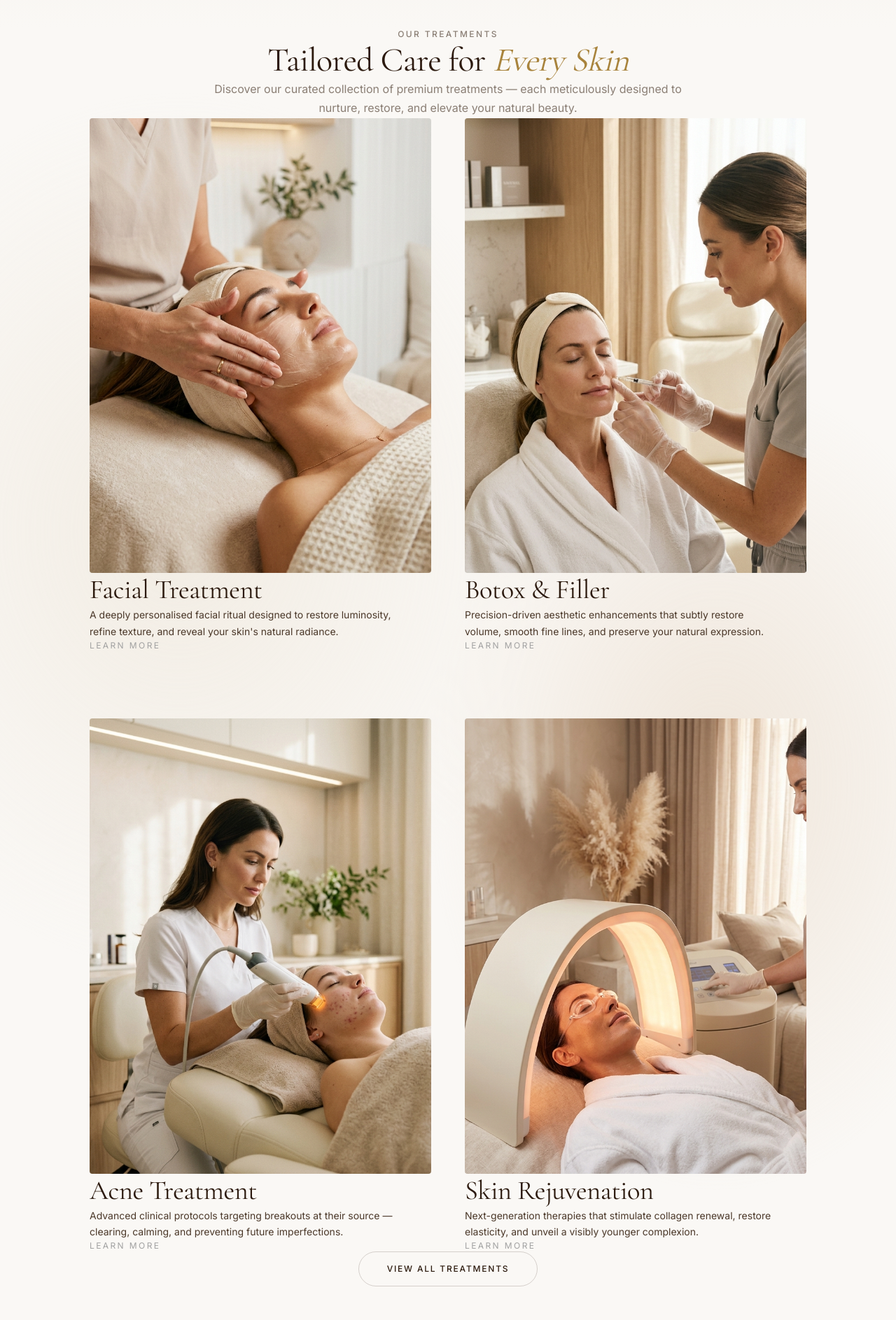
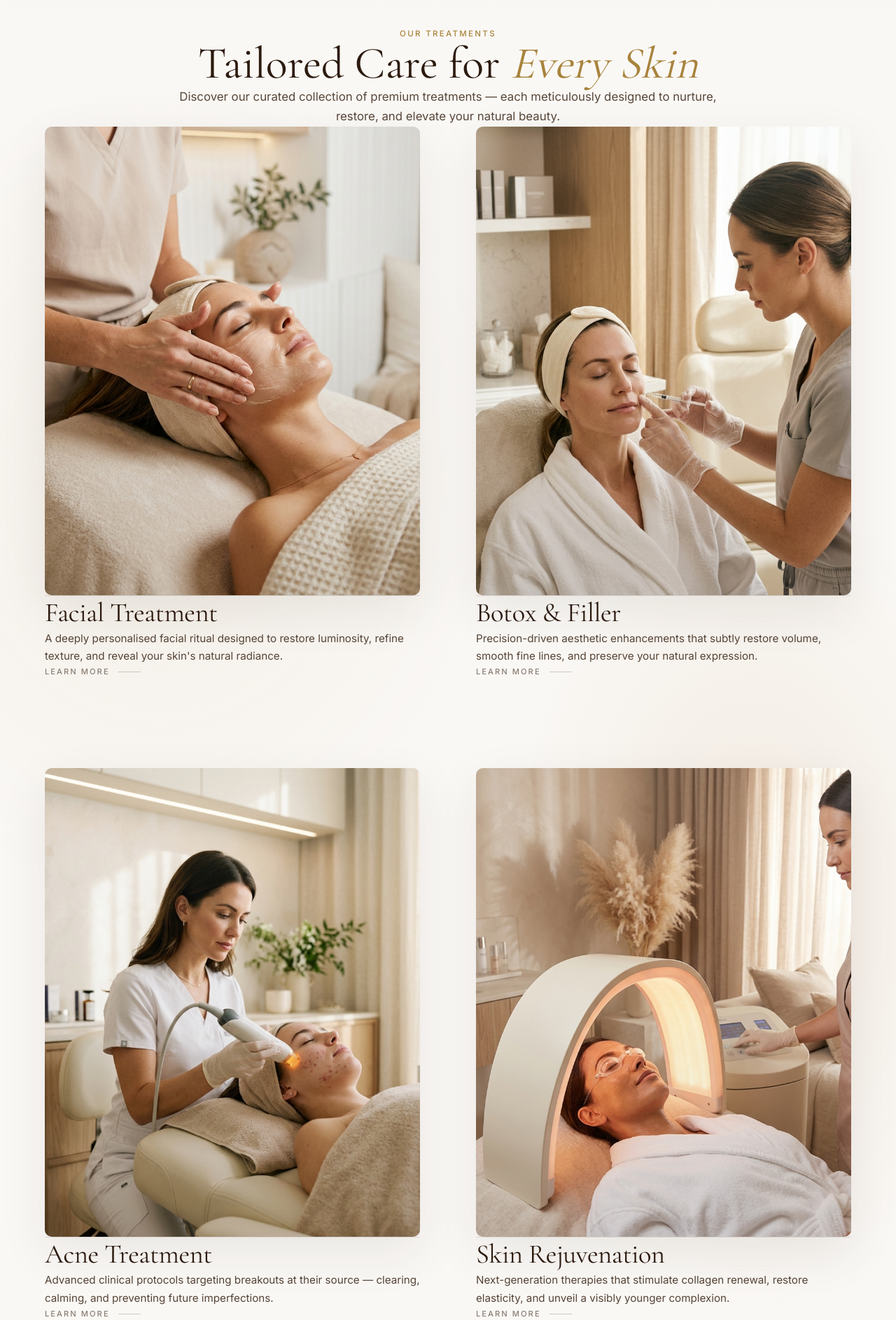
Before and after one commit to aetheramizu/JUUNE-Skin-Atelier, a Next.js app: page / in a window 1280 px wide. Shown: the part 1240-3127 px from the top of the page at 70% size. Before the commit the page ends 3079 px from the top, so only its background shows below. Built offline with nearby package versions, Linux system fonts and the light colour scheme.

Commit message:
Refined the Treatments section

```diff
--- a/components/FeaturedTreatments.tsx
+++ b/components/FeaturedTreatments.tsx
@@ -88,8 +88,8 @@ function TreatmentItem({
   index: number;
   isVisible: boolean;
 }): React.ReactElement {
-  // Add a subtle vertical offset to the second column for an editorial stagger
-  const offsetClass = index % 2 !== 0 ? "md:mt-16 lg:mt-24" : "";
+  // Add a subtle vertical offset to the second column for an editorial stagger.
+  const offsetClass = index % 2 !== 0 ? "md:mt-12 lg:mt-16" : "";
 
   return (
     <div
@@ -97,7 +97,7 @@ function TreatmentItem({
       style={{
         opacity: isVisible ? 1 : 0,
         transform: isVisible ? "translateY(0)" : "translateY(24px)",
-        transition: `opacity 800ms ease-[0.25,0,0.05,1] ${150 + index * 100}ms, transform 800ms ease-[0.25,0,0.05,1] ${150 + index * 100}ms`,
+        transition: `opacity 800ms cubic-bezier(0.25, 0, 0.05, 1) ${150 + index * 100}ms, transform 800ms cubic-bezier(0.25, 0, 0.05, 1) ${150 + index * 100}ms`,
       }}
     >
       <a
@@ -106,43 +106,48 @@ function TreatmentItem({
         className="group block w-full cursor-pointer"
       >
         {/* ── Image ─────────────────────────────────────────── */}
-        <div className="relative aspect-[3/4] w-full overflow-hidden rounded-sm">
+        <div className="relative aspect-[4/5] w-full overflow-hidden rounded-[10px] bg-[var(--color-bg-soft)] shadow-[0_24px_70px_rgba(44,26,14,0.08)] transition-shadow duration-700 group-hover:shadow-[0_30px_90px_rgba(44,26,14,0.13)]">
           <Image
             src={treatment.image}
             alt={`${treatment.title} — JUUNÉ Skin Atelier`}
             fill
-            sizes="(max-width: 768px) 100vw, 50vw"
-            className="object-cover"
+            sizes="(max-width: 768px) 100vw, (max-width: 1200px) 46vw, 540px"
+            className="object-cover object-center transition-transform duration-[1200ms] ease-out group-hover:scale-[1.035]"
           />
           {/* Subtle white overlay gradient for depth */}
           <div
-            className="absolute inset-0 pointer-events-none opacity-40 group-hover:opacity-60 transition-opacity duration-700"
+            className="absolute inset-0 pointer-events-none opacity-70 transition-opacity duration-700 group-hover:opacity-85"
             aria-hidden="true"
             style={{
-              background: "linear-gradient(to bottom, rgba(255, 255, 255, 0.1) 0%, transparent 50%)",
+              background: "linear-gradient(180deg, rgba(250, 248, 245, 0.14) 0%, transparent 38%, rgba(44, 26, 14, 0.12) 100%)",
             }}
           />
         </div>
 
         {/* ── Text Content ──────────────────────────────────── */}
-        <div className="flex flex-col items-start w-full mt-7">
+        <div className="flex w-full flex-col items-start border-t border-[rgba(44,26,14,0.12)] pt-6 mt-7">
           <h3
-            className="font-serif text-xl sm:text-2xl font-normal tracking-tight text-neutral-800 transition-colors duration-300 group-hover:text-neutral-900"
+            className="font-serif text-[1.65rem] sm:text-[1.9rem] font-normal leading-[1.05] tracking-normal text-[var(--color-text-heading)] transition-colors duration-300 group-hover:text-[var(--color-accent-dark)]"
           >
             {treatment.title}
           </h3>
 
           <p
-            className="mt-3 text-sm leading-relaxed text-neutral-500 line-clamp-3 max-w-[92%]"
+            className="mt-4 max-w-[34rem] text-[0.95rem] leading-[1.85] line-clamp-3"
+            style={{ color: "color-mix(in srgb, var(--color-text-body) 82%, var(--color-text-muted) 18%)" }}
           >
             {treatment.description}
           </p>
 
           {/* ── CTA ─────────────────────────────────────────── */}
           <span
-            className="mt-5 inline-block text-xs uppercase tracking-widest text-neutral-400 transition-all duration-500 ease-out group-hover:text-neutral-800 group-hover:underline underline-offset-[8px] decoration-[0.5px]"
+            className="mt-7 inline-flex items-center gap-3 text-[0.7rem] font-medium uppercase tracking-[0.18em] text-[var(--color-text-muted)] transition-colors duration-500 ease-out group-hover:text-[var(--color-text-heading)]"
           >
             Learn More
+            <span
+              className="h-px w-8 bg-[rgba(44,26,14,0.22)] transition-all duration-500 group-hover:w-12 group-hover:bg-[var(--color-accent-dark)]"
+              aria-hidden="true"
+            />
           </span>
         </div>
       </a>
@@ -158,7 +163,7 @@ export default function FeaturedTreatments(): React.ReactElement {
   return (
     <section
       ref={sectionRef as React.RefObject<HTMLElement>}
-      className="relative overflow-hidden py-24 flex flex-col items-center"
+      className="relative overflow-hidden py-28 sm:py-32 lg:py-40 flex flex-col items-center"
       aria-label="Featured Treatments"
       style={{ backgroundColor: "var(--color-bg-base)" }}
     >
@@ -167,18 +172,18 @@ export default function FeaturedTreatments(): React.ReactElement {
         className="absolute inset-0 pointer-events-none"
         aria-hidden="true"
         style={{
-          opacity: 0.6,
+          opacity: 0.46,
           background: `
-            radial-gradient(ellipse 60% 50% at 20% 40%, var(--color-bg-muted) 0%, transparent 70%),
-            radial-gradient(ellipse 50% 50% at 80% 60%, var(--color-primary-light) 0%, transparent 65%)
+            radial-gradient(ellipse 54% 44% at 18% 34%, var(--color-bg-muted) 0%, transparent 72%),
+            radial-gradient(ellipse 42% 46% at 84% 66%, var(--color-primary-light) 0%, transparent 68%)
           `,
         }}
       />
 
-      <div className="relative w-full max-w-5xl mx-auto px-6 flex flex-col items-center">
+      <div className="relative w-full max-w-6xl mx-auto px-6 sm:px-8 lg:px-10 flex flex-col items-center">
         {/* ── Section Header ──────────────────────────────── */}
         <div
-          className="flex flex-col items-center text-center w-full max-w-2xl mx-auto mb-16"
+          className="flex flex-col items-center text-center w-full max-w-3xl mx-auto mb-20 lg:mb-28"
           style={{
             opacity: isVisible ? 1 : 0,
             transform: isVisible ? "translateY(0)" : "translateY(20px)",
@@ -187,10 +192,10 @@ export default function FeaturedTreatments(): React.ReactElement {
         >
           {/* Eyebrow */}
           <span
-            className="inline-block mb-4 text-[0.75rem] font-medium uppercase"
+            className="inline-block mb-5 text-[0.72rem] font-medium uppercase"
             style={{
               letterSpacing: "var(--tracking-widest)",
-              color: "var(--color-text-muted)",
+              color: "var(--color-accent-dark)",
             }}
           >
             Our Treatments
@@ -198,11 +203,10 @@ export default function FeaturedTreatments(): React.ReactElement {
 
           {/* Heading */}
           <h2
-            className="font-serif font-light mb-6 text-center"
+            className="font-serif text-[2.5rem] sm:text-[3.25rem] lg:text-[4rem] font-light mb-7 text-center"
             style={{
-              fontSize: "clamp(2rem, 4vw, 3rem)",
-              lineHeight: 1.15,
-              letterSpacing: "-0.015em",
+              lineHeight: 1.02,
+              letterSpacing: "0",
               color: "var(--color-text-heading)",
             }}
           >
@@ -217,8 +221,8 @@ export default function FeaturedTreatments(): React.ReactElement {
 
           {/* Description */}
           <p
-            className="text-base leading-[1.8] text-center max-w-md mx-auto"
-            style={{ color: "var(--color-text-muted)" }}
+            className="text-[1rem] sm:text-[1.05rem] leading-[1.9] text-center max-w-xl mx-auto"
+            style={{ color: "color-mix(in srgb, var(--color-text-body) 78%, var(--color-text-muted) 22%)" }}
           >
             Discover our curated collection of premium treatments —
             each meticulously designed to nurture, restore, and elevate
@@ -227,7 +231,7 @@ export default function FeaturedTreatments(): React.ReactElement {
         </div>
 
         {/* ── Treatment Grid ────────────────────────── */}
-        <div className="grid grid-cols-1 md:grid-cols-2 gap-x-12 gap-y-16 lg:gap-y-24 w-full mx-auto">
+        <div className="grid grid-cols-1 md:grid-cols-2 gap-x-12 lg:gap-x-20 gap-y-20 sm:gap-y-24 lg:gap-y-32 w-full mx-auto">
           {TREATMENTS.map((treatment, index) => (
             <TreatmentItem
               key={treatment.title}
@@ -240,7 +244,7 @@ export default function FeaturedTreatments(): React.ReactElement {
 
         {/* ── Bottom CTA ──────────────────────────────────── */}
         <div
-          className="flex justify-center w-full mt-24"
+          className="flex justify-center w-full mt-24 lg:mt-32"
           style={{
             opacity: isVisible ? 1 : 0,
             transform: isVisible ? "translateY(0)" : "translateY(12px)",
@@ -250,14 +254,18 @@ export default function FeaturedTreatments(): React.ReactElement {
           <a
             href="#treatments"
             id="treatments-view-all"
-            className="btn-secondary inline-flex items-center justify-center gap-3 uppercase text-center"
+            className="btn-secondary group inline-flex items-center justify-center gap-4 border-[rgba(44,26,14,0.22)] bg-[rgba(250,248,245,0.36)] uppercase text-center transition-transform duration-500 hover:-translate-y-0.5 hover:bg-[rgba(201,169,110,0.06)]"
             style={{
-              padding: "0.85rem 2.5rem",
-              fontSize: "0.75rem",
-              letterSpacing: "0.15em"
+              padding: "0.95rem 2.75rem",
+              fontSize: "0.72rem",
+              letterSpacing: "0.18em"
             }}
           >
             View All Treatments
+            <span
+              className="h-px w-8 bg-[rgba(44,26,14,0.24)] transition-all duration-500 group-hover:w-12 group-hover:bg-[var(--color-accent-dark)]"
+              aria-hidden="true"
+            />
           </a>
         </div>
       </div>
```
